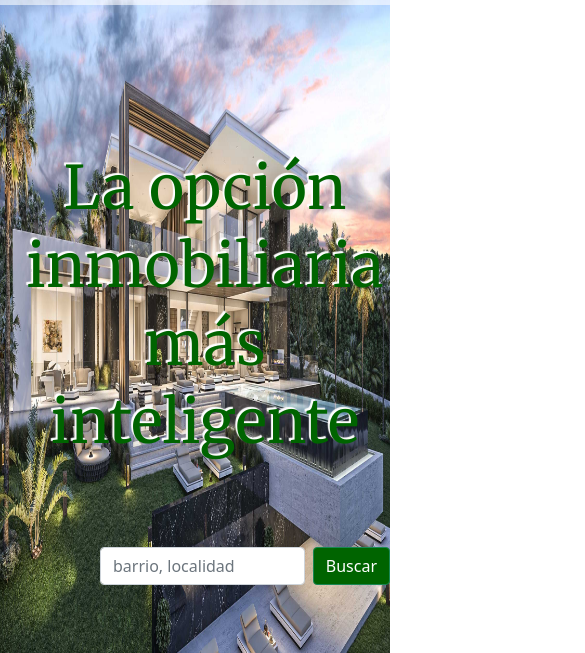
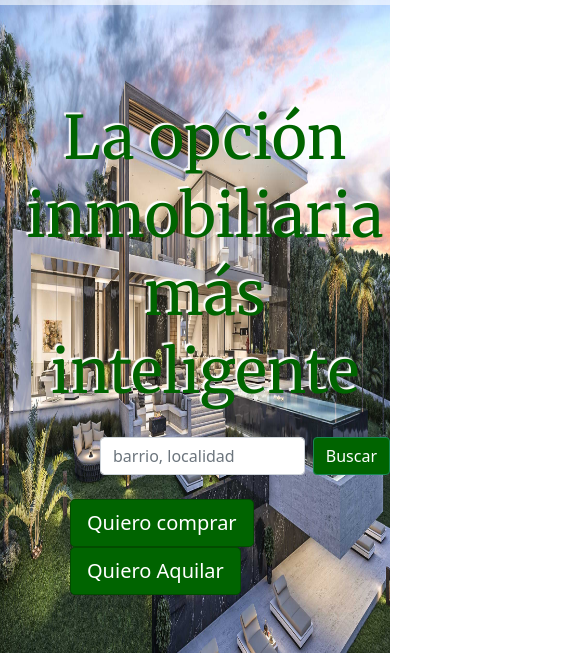
Before and after one commit to nicolediaz5/DesarrolloWebProycto, a website: page index.html in a window 390 px wide. Shown: the part 101-754 px from the top of the page, 585 px wide, since content can reach past the window. Drawn offline with nearby package versions, Linux system fonts and the light colour scheme; a web font is replaced by a local one.

Commit message:
acomodando mediaq

```diff
--- a/scss/base/_mediaq.scss
+++ b/scss/base/_mediaq.scss
@@ -36,13 +36,20 @@
        flex-direction: column;
    }
 
+   .botonesNav{
+    position: absolute;
+left: 350px;
+top: 550px;
+}
+
    }
   @media only screen and (max-width: 768px) {
 
 
+
    .estilosTitulo{
     position: absolute;
-    top: 350px;
+    top: 280px;
     left: 50px;
     font-family: $fonttitulo;
     font-size: 70px;
@@ -53,7 +60,7 @@
 .d-flex{
     position: absolute;
     left: 280px;
-    bottom: 130px;
+    bottom: 200px;
 
 }
 #estiloBuscar{
@@ -68,13 +75,19 @@
     width: 80px;
     height: 20px;
 }
+.botonesNav{
+    position: absolute;
+left: 210px;
+top: 650px;
+}
+
 }
 
 
    @media only screen and (max-width: 480px) {
     .estilosTitulo{
         position: absolute;
-        top: 250px;
+        top: 200px;
         left: 20px;
         font-family: $fonttitulo;
         font-size: 60px;
@@ -85,7 +98,7 @@
     .d-flex{
         position: absolute;
         left: 100px;
-        bottom: 130px;
+        bottom: 240px;
 
     }
     #estiloBuscar{
@@ -99,6 +112,11 @@
     #estiloCategoria{
         width: 60px;
         height: 20px;
+    }
+    .botonesNav{
+        position: absolute;
+    left: 50px;
+    top: 600px;
     }
 }
 
```
Also changed, not shown: css/destino.css.
